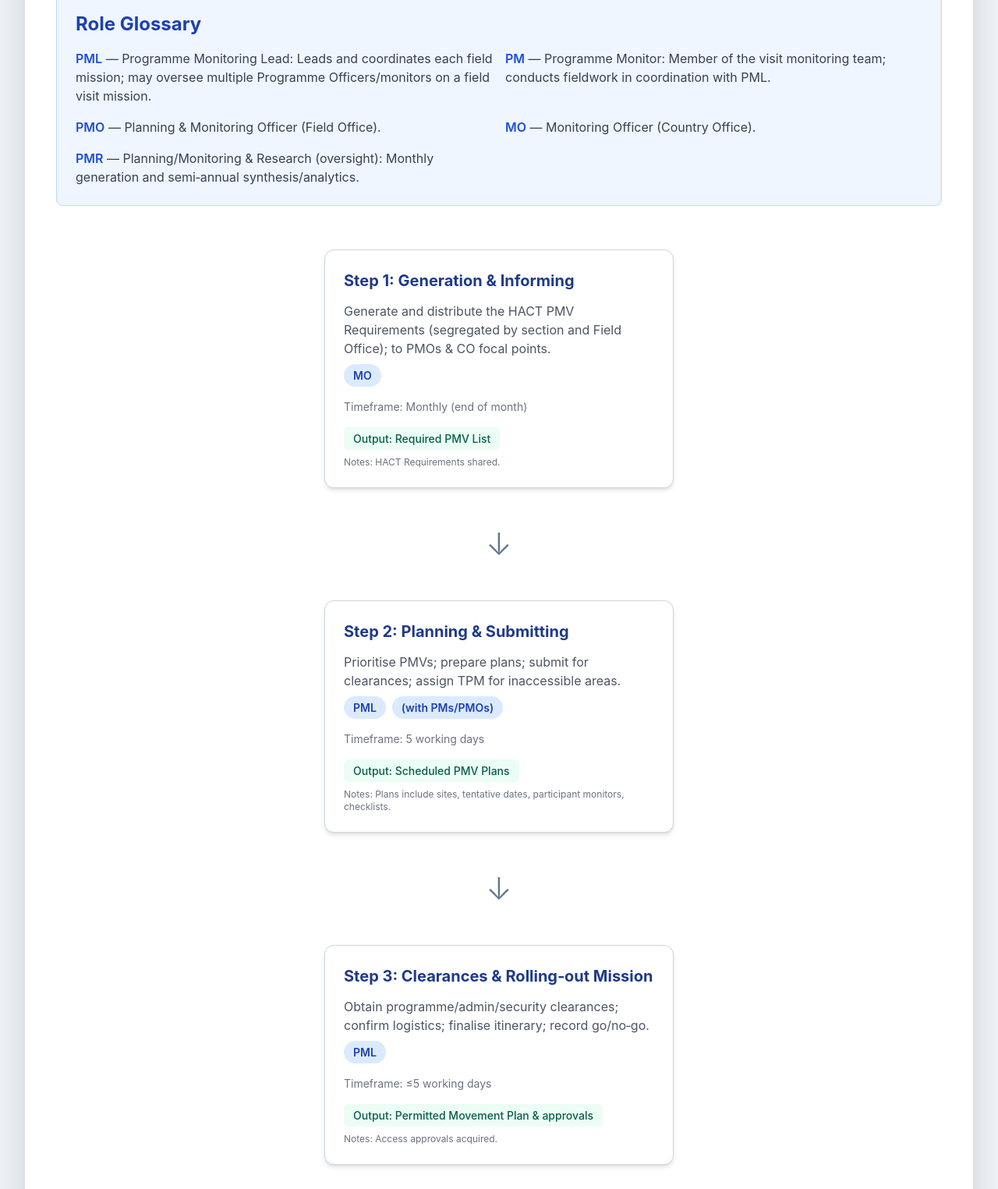
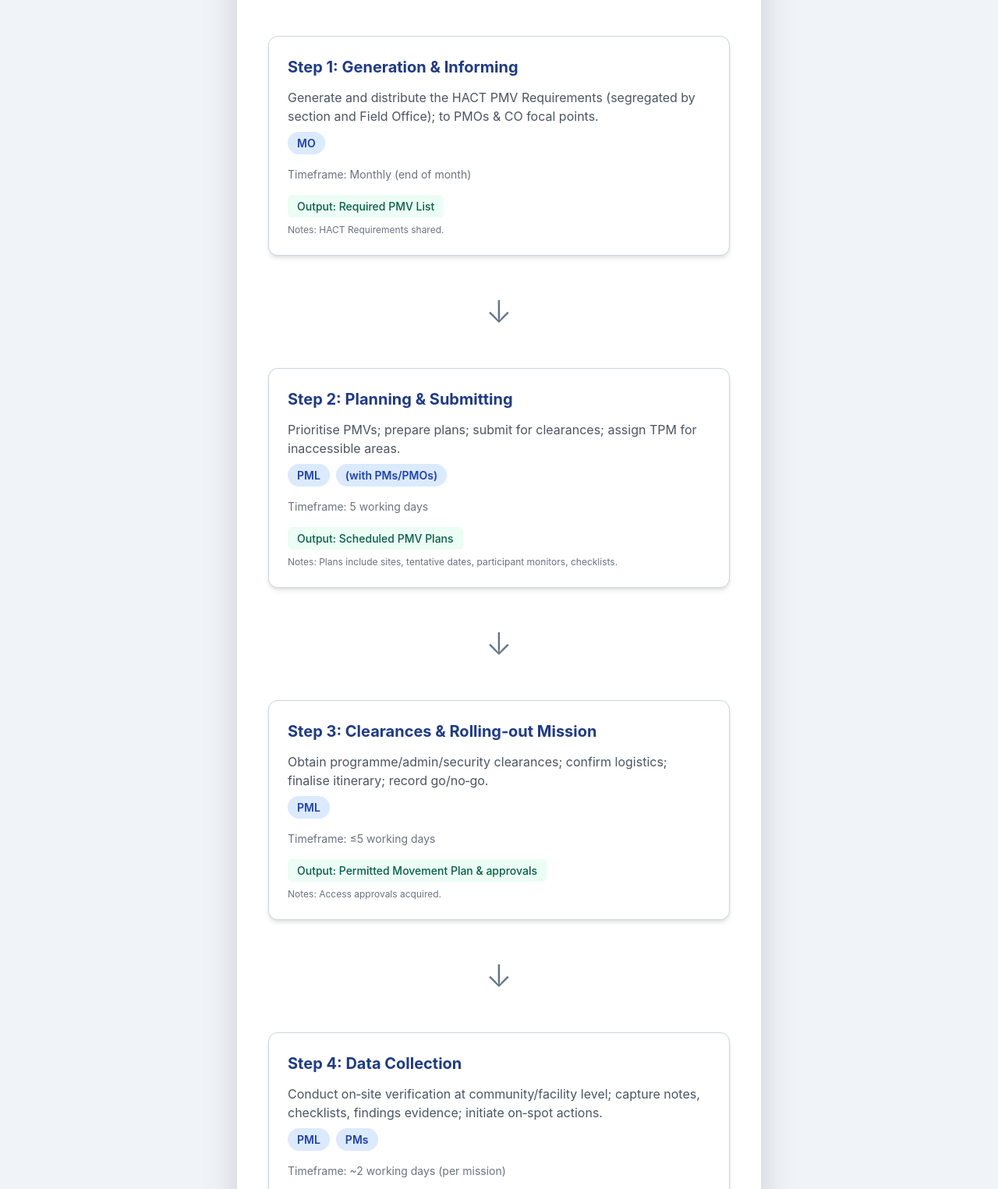
Before and after one commit to MHezam/hact-pmv-workflow, a plain HTML site: page index.html in a window 1280 px wide. Shown: the part 170-1695 px from the top of the page at 78% size. Drawn offline with nearby package versions, Linux system fonts and the light colour scheme.

Commit message:
Update index.html

```diff
--- a/index.html
+++ b/index.html
@@ -96,38 +96,16 @@
     </style>
 </head>
 <body class="p-4 sm:p-8">
-    <div class="max-w-7xl mx-auto bg-white p-6 sm:p-10 rounded-xl shadow-2xl">
+    <div class="max-w-2xl mx-auto bg-white p-6 sm:p-10 rounded-xl shadow-2xl">
         <h1 class="text-3xl sm:text-4xl font-extrabold text-center text-gray-900 mb-8 sm:mb-12">
             HACT Programmatic Monitoring Visits Workflow
         </h1>
-
-        <!-- Role Glossary Section -->
-        <div class="mb-10 p-6 bg-blue-50 rounded-lg shadow-inner border border-blue-200">
-            <h2 class="text-2xl font-bold text-blue-800 mb-4">Role Glossary</h2>
-            <div class="grid grid-cols-1 md:grid-cols-2 gap-4 text-gray-700">
-                <div>
-                    <p><span class="font-semibold text-blue-700">PML</span> — Programme Monitoring Lead: Leads and coordinates each field mission; may oversee multiple Programme Officers/monitors on a field visit mission.</p>
-                </div>
-                <div>
-                    <p><span class="font-semibold text-blue-700">PM</span> — Programme Monitor: Member of the visit monitoring team; conducts fieldwork in coordination with PML.</p>
-                </div>
-                <div>
-                    <p><span class="font-semibold text-blue-700">PMO</span> — Planning & Monitoring Officer (Field Office).</p>
-                </div>
-                <div>
-                    <p><span class="font-semibold text-blue-700">MO</span> — Monitoring Officer (Country Office).</p>
-                </div>
-                <div>
-                    <p><span class="font-semibold text-blue-700">PMR</span> — Planning/Monitoring & Research (oversight): Monthly generation and semi‑annual synthesis/analytics.</p>
-                </div>
-            </div>
-        </div>
 
         <!-- Workflow Phases Grid -->
         <div class="workflow-grid grid grid-cols-1 gap-6 justify-items-center">
 
             <!-- Step 1: Generation & Informing -->
-            <div class="workflow-card w-full max-w-md">
+            <div class="workflow-card w-full">
                 <div class="phase-title">Step 1: Generation & Informing</div>
                 <p class="text-gray-600 mb-2">Generate and distribute the HACT PMV Requirements (segregated by section and Field Office); to PMOs & CO focal points.</p>
                 <div class="flex flex-wrap items-center mb-2">
@@ -141,7 +119,7 @@
             <div class="arrow arrow-vertical"><span class="arrow-icon">↓</span></div>
 
             <!-- Step 2: Planning & Submitting -->
-            <div class="workflow-card w-full max-w-md">
+            <div class="workflow-card w-full">
                 <div class="phase-title">Step 2: Planning & Submitting</div>
                 <p class="text-gray-600 mb-2">Prioritise PMVs; prepare plans; submit for clearances; assign TPM for inaccessible areas.</p>
                 <div class="flex flex-wrap items-center mb-2">
@@ -156,7 +134,7 @@
             <div class="arrow arrow-vertical"><span class="arrow-icon">↓</span></div>
 
             <!-- Step 3: Clearances & Rolling‑out Mission -->
-            <div class="workflow-card w-full max-w-md">
+            <div class="workflow-card w-full">
                 <div class="phase-title">Step 3: Clearances & Rolling‑out Mission</div>
                 <p class="text-gray-600 mb-2">Obtain programme/admin/security clearances; confirm logistics; finalise itinerary; record go/no‑go.</p>
                 <div class="flex flex-wrap items-center mb-2">
@@ -170,7 +148,7 @@
             <div class="arrow arrow-vertical"><span class="arrow-icon">↓</span></div>
 
             <!-- Step 4: Data Collection -->
-            <div class="workflow-card w-full max-w-md">
+            <div class="workflow-card w-full">
                 <div class="phase-title">Step 4: Data Collection</div>
                 <p class="text-gray-600 mb-2">Conduct on‑site verification at community/facility level; capture notes, checklists, findings evidence; initiate on‑spot actions.</p>
                 <div class="flex flex-wrap items-center mb-2">
@@ -185,7 +163,7 @@
             <div class="arrow arrow-vertical"><span class="arrow-icon">↓</span></div>
 
             <!-- Step 5: Reporting to FMM -->
-            <div class="workflow-card w-full max-w-md">
+            <div class="workflow-card w-full">
                 <div class="phase-title">Step 5: Reporting to FMM</div>
                 <p class="text-gray-600 mb-2">Compile and enter collected data and findings; link evidence; reflect on‑spot & scheduled actions.</p>
                 <div class="flex flex-wrap items-center mb-2">
@@ -200,7 +178,7 @@
             <div class="arrow arrow-vertical"><span class="arrow-icon">↓</span></div>
 
             <!-- Step 6: Consolidating & Submitting -->
-            <div class="workflow-card w-full max-w-md">
+            <div class="workflow-card w-full">
                 <div class="phase-title">Step 6: Consolidating & Submitting</div>
                 <p class="text-gray-600 mb-2">Review, consolidate, and submit for QA review.</p>
                 <div class="flex flex-wrap items-center mb-2">
@@ -214,7 +192,7 @@
             <div class="arrow arrow-vertical"><span class="arrow-icon">↓</span></div>
 
             <!-- Step 7: QA Review -->
-            <div class="workflow-card w-full max-w-md">
+            <div class="workflow-card w-full">
                 <div class="phase-title">Step 7: QA Review</div>
                 <p class="text-gray-600 mb-2">QA checklist (incl. review of methods, valid verification, and actionability).</p>
                 <div class="flex flex-wrap items-center mb-2">
@@ -229,7 +207,7 @@
             <div class="arrow arrow-vertical"><span class="arrow-icon">↓</span></div>
 
             <!-- Step 8: Revision & Resubmission -->
-            <div class="workflow-card w-full max-w-md">
+            <div class="workflow-card w-full">
                 <div class="phase-title">Step 8: Revision & Resubmission</div>
                 <p class="text-gray-600 mb-2">Reflect QA reviews; revise report and actions; resubmit for QA confirmation.</p>
                 <div class="flex flex-wrap items-center mb-2">
@@ -244,7 +222,7 @@
             <div class="arrow arrow-vertical"><span class="arrow-icon">↓</span></div>
 
             <!-- Step 9: Completion -->
-            <div class="workflow-card w-full max-w-md">
+            <div class="workflow-card w-full">
                 <div class="phase-title">Step 9: Completion</div>
                 <p class="text-gray-600 mb-2">Mark QA‑passed report as Complete; notify recipients.</p>
                 <div class="flex flex-wrap items-center mb-2">
@@ -259,7 +237,7 @@
             <div class="arrow arrow-vertical"><span class="arrow-icon">↓</span></div>
 
             <!-- Step 10: Action Closure + Data use, Analysis & Dissemination -->
-            <div class="workflow-card w-full max-w-md">
+            <div class="workflow-card w-full">
                 <div class="phase-title">Step 10: Action Closure + Data use, Analysis & Dissemination</div>
                 <p class="text-gray-600 mb-2">Track action implementation; analyse trends; produce monitoring Snapshots & Key Messages; inform PMT/PCM/CMT.</p>
                 <div class="flex flex-wrap items-center mb-2">
```
